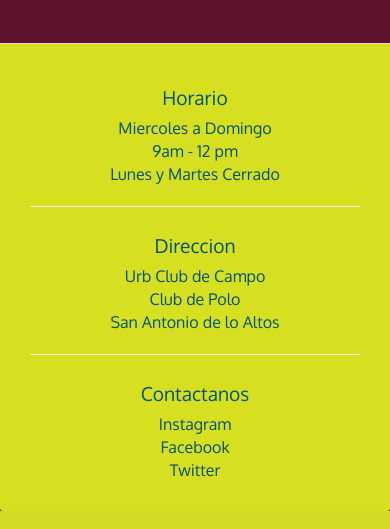
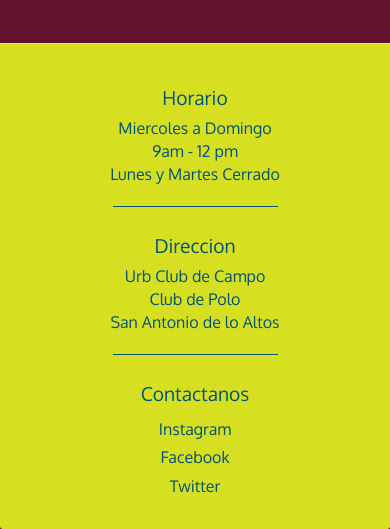
Before and after one commit to nedilio/coursera-test, a PHP site: page /restaurant-site/index.html in a window 390 px wide. Shown: the part 1297-1826 px from the top of the page. Run offline with PHP 8.4, Linux system fonts and the light colour scheme; some libraries are stand-ins or nearby versions.

Commit message:
adding social link styles

```diff
--- a/restaurant-site/css/styles.css
+++ b/restaurant-site/css/styles.css
@@ -125,6 +125,15 @@ body {
 	line-height: 2;
 	font-style: bold;
 }
+
+.iconitos {
+	font-size: 20px;
+}
+
+.link-social, .link-social:hover, .link-social:active, .link-social:visited {
+	text-decoration: none;
+	color: #005375;
+}
 /*endfooter*/
 /*Large*/
 @media (min-width: 1200px) {
@@ -221,4 +230,9 @@ body {
 		width: 360px;
 		margin: 0 auto 15px;
 	}
+
+	hr {
+		border-top: 1px solid #005375;
+		width: 50%
+	}
 }
--- a/restaurant-site/index.html
+++ b/restaurant-site/index.html
@@ -8,6 +8,7 @@
 	<link rel="stylesheet" href="css/bootstrap.min.css">
     <link rel="stylesheet" href="css/styles.css">
     <link href='https://fonts.googleapis.com/css?family=Oxygen:400,300,700' rel='stylesheet' type='text/css'>
+    <link href="https://file.myfontastic.com/gKs7rXhZ2Js32K26nxDoRL/icons.css" rel="stylesheet">
 </head>
 <body>
 	<header>
@@ -116,9 +117,11 @@
 				</div>
 				<div class="col-sm-4 text-center">
 					<span class="titulofooter">Contactanos</span><br>
-						Instagram <br>
-						Facebook <br>
-						Twitter
+						<a href="http://instagram.com/polobistro" target="_blank" class="link-social"><span class="icon-instagram iconitos"></span> Instagram <br></a>
+
+						<a href="http://facebook.com/polobistrosa" target="_blank" class="link-social"><span class="icon-facebook-circled iconitos"></span> Facebook <br></a>
+
+						<a href="http://twitter.com/polobistro" target="_blank" class="link-social"><span class="icon-twitter-circled iconitos"></span> Twitter</a>
 				</div>
 			</div>
 		</div>
```
